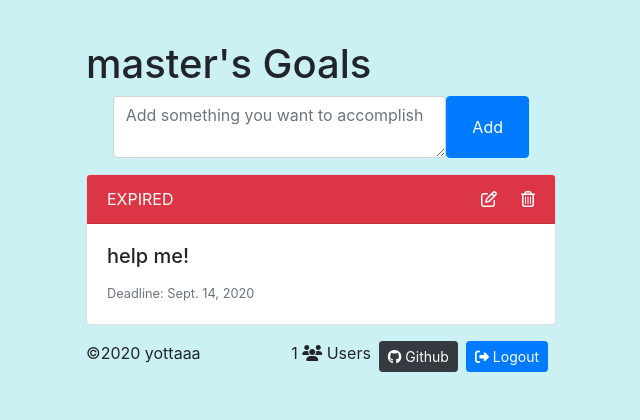
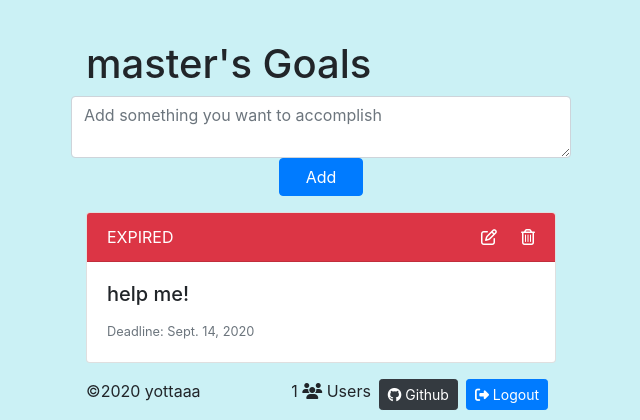
Before and after one commit to yottaaa/todowithdeadline, a Django app: page /todo/ in a window 1280 px wide. Shown: the top 420 px of the page, without its empty margins (319-959 px from the left). Run offline with Django 3.2, Linux system fonts and the light colour scheme; a user stored in the database is signed in; data comes from the database, SQL or seed files in the repository; some libraries are stand-ins or nearby versions.

Commit message:
change design in form

```diff
--- a/todoapp/templates/todoapp/index.html
+++ b/todoapp/templates/todoapp/index.html
@@ -9,7 +9,7 @@
                     <h1>{{ request.user.username }}'s Goals</h1>
                     {% csrf_token %}
                     <div class="row justify-content-center">
-                        <textarea class="col-8 form-control" name='task' placeholder="Add something you want to accomplish" style="width: 100%;"></textarea>
+                        <textarea class="col-12 form-control" name='task' placeholder="Add something you want to accomplish" style="width: 100%;"></textarea>
                         <input class="col-2 btn btn-primary" type="submit" value="Add">
                     </div>
             </form>
```
